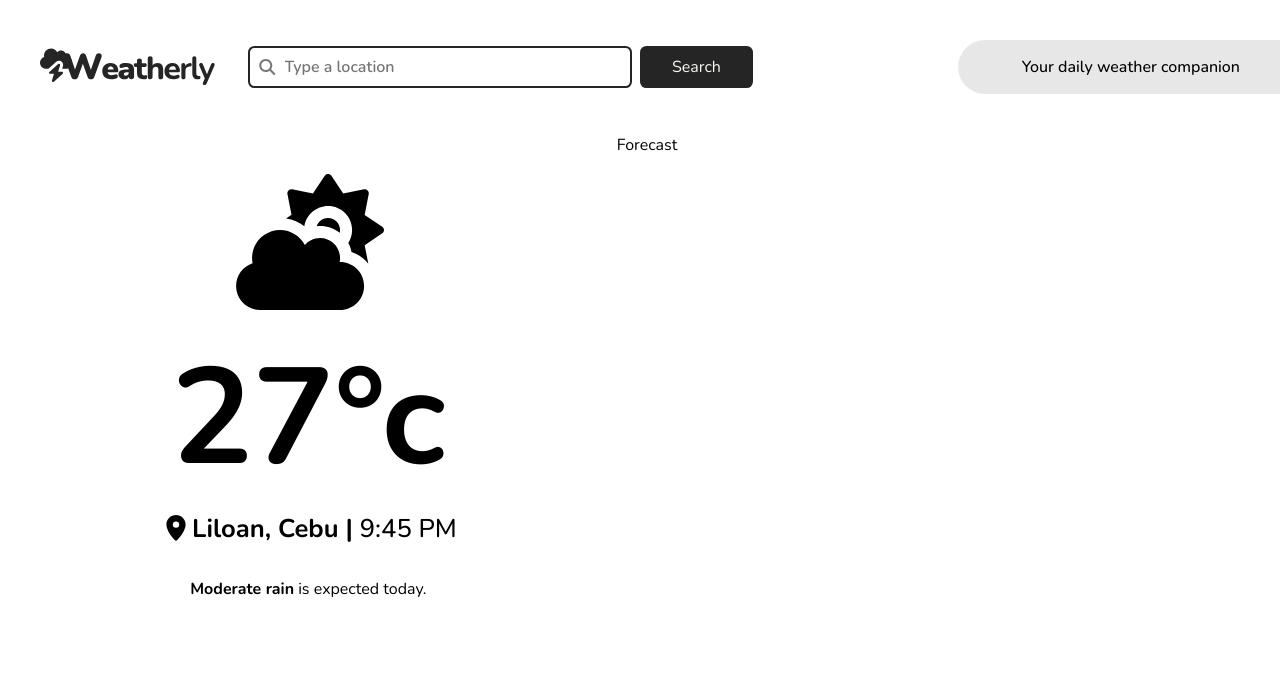
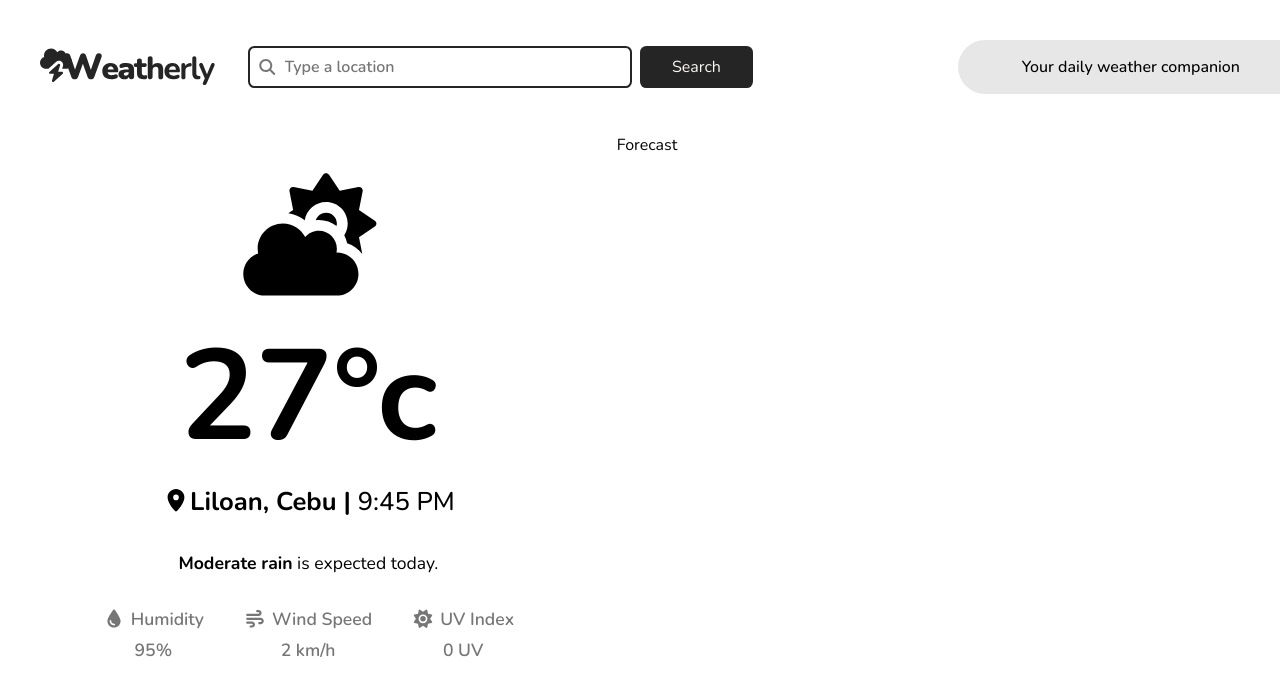
Before and after one commit to giannidylancbhg/weatherly, a React (Vite) app: page / in a window 1280 px wide. Shown: the top 696 px of the page. Built offline with nearby package versions, Linux system fonts and the light colour scheme.

Commit message:
feat: add weather highlights to CurrentWeather component

```diff
--- a/src/components/Weather/CurrentWeather/CurrentWeather.css
+++ b/src/components/Weather/CurrentWeather/CurrentWeather.css
@@ -11,11 +11,11 @@
 .current-weather .icon {
   display: block;
   margin: 0 auto;
-  width: 10rem;
+  width: 9rem;
 }
 
 .temperature {
-  font-size: 8.5rem;
+  font-size: 8rem;
   font-weight: 700;
   text-align: center;
 }
@@ -30,7 +30,11 @@
   font-weight: 500;
 }
 
+.weather-description {
+  font-size: 1.1rem;
+  text-align: center;
+}
+
 .weather-description span {
   font-weight: 700;
-  font-size: 1rem;
 }
--- a/src/components/Weather/CurrentWeather/CurrentWeather.jsx
+++ b/src/components/Weather/CurrentWeather/CurrentWeather.jsx
@@ -2,6 +2,7 @@ import "./CurrentWeather.css";
 import weatherIconExample from "../../../assets/icons/example-weather-icon.svg";
 import { FontAwesomeIcon } from "@fortawesome/react-fontawesome";
 import { faLocationDot } from "@fortawesome/free-solid-svg-icons";
+import WeatherHighlights from "./WeatherHighlights/WeatherHighlights";
 
 export default function CurrentWeather() {
   return (
@@ -10,7 +11,7 @@ export default function CurrentWeather() {
         <img src={weatherIconExample} alt="" className="icon" />
         <h1 className="temperature">27&deg;c</h1>
         <p className="location">
-          <FontAwesomeIcon icon={faLocationDot} />
+          <FontAwesomeIcon icon={faLocationDot} size="sm" />
           <span className="location-name">Liloan, Cebu</span>
           <span className="separator"> | </span>
           <span className="location-time">9:45 PM</span>
@@ -21,7 +22,7 @@ export default function CurrentWeather() {
         <span>Moderate rain</span> is expected today.
       </p>
 
-      <div className="current-weather-highlights"></div>
+      <WeatherHighlights />
     </section>
   );
 }
--- /dev/null
+++ b/src/components/Weather/CurrentWeather/WeatherHighlights/WeatherHighlights.css
@@ -0,0 +1,30 @@
+.current-weather-highlights {
+  display: flex;
+  gap: 2.5rem;
+  color: var(--text-gray);
+  font-weight: 600;
+  font-size: 1.1rem;
+}
+
+.highlight {
+  display: flex;
+  flex-direction: column;
+  align-items: center;
+  gap: 7px;
+}
+
+.highlight-header {
+  display: flex;
+  align-items: center;
+  gap: 6px;
+
+  font-weight: 600;
+}
+
+@media (max-width: 1045px) {
+  .current-weather-highlights {
+    flex-wrap: wrap;
+    align-items: center;
+    justify-content: center;
+  }
+}
--- /dev/null
+++ b/src/components/Weather/CurrentWeather/WeatherHighlights/WeatherHighlights.jsx
@@ -0,0 +1,41 @@
+import "./WeatherHighlights.css";
+import { FontAwesomeIcon } from "@fortawesome/react-fontawesome";
+import { faDroplet } from "@fortawesome/free-solid-svg-icons";
+import { faWind } from "@fortawesome/free-solid-svg-icons";
+import { faSun } from "@fortawesome/free-solid-svg-icons";
+
+export default function WeatherHighlights() {
+  return (
+    <section className="current-weather-highlights">
+      {/* Humidity Highlight */}
+      <article className="humidity highlight">
+        <div className="highlight-header">
+          <FontAwesomeIcon icon={faDroplet} />
+          <h3>Humidity</h3>
+        </div>
+
+        <p className="highlight-value">95%</p>
+      </article>
+
+      {/* Wind Speed Highlight */}
+      <article className="wind highlight">
+        <div className="highlight-header">
+          <FontAwesomeIcon icon={faWind} />
+          <h3>Wind Speed</h3>
+        </div>
+
+        <p className="highlight-value">2 km/h</p>
+      </article>
+
+      {/* UV Index Highlight */}
+      <article className="uv highlight">
+        <div className="highlight-header">
+          <FontAwesomeIcon icon={faSun} />
+          <h3>UV Index</h3>
+        </div>
+
+        <p className="highlight-value">0 UV</p>
+      </article>
+    </section>
+  );
+}
--- a/src/components/Weather/Weather.css
+++ b/src/components/Weather/Weather.css
@@ -2,3 +2,9 @@
   flex: 1;
   display: flex;
 }
+
+@media (max-width: 992px) {
+  .weather-container {
+    flex-direction: column;
+  }
+}
```
